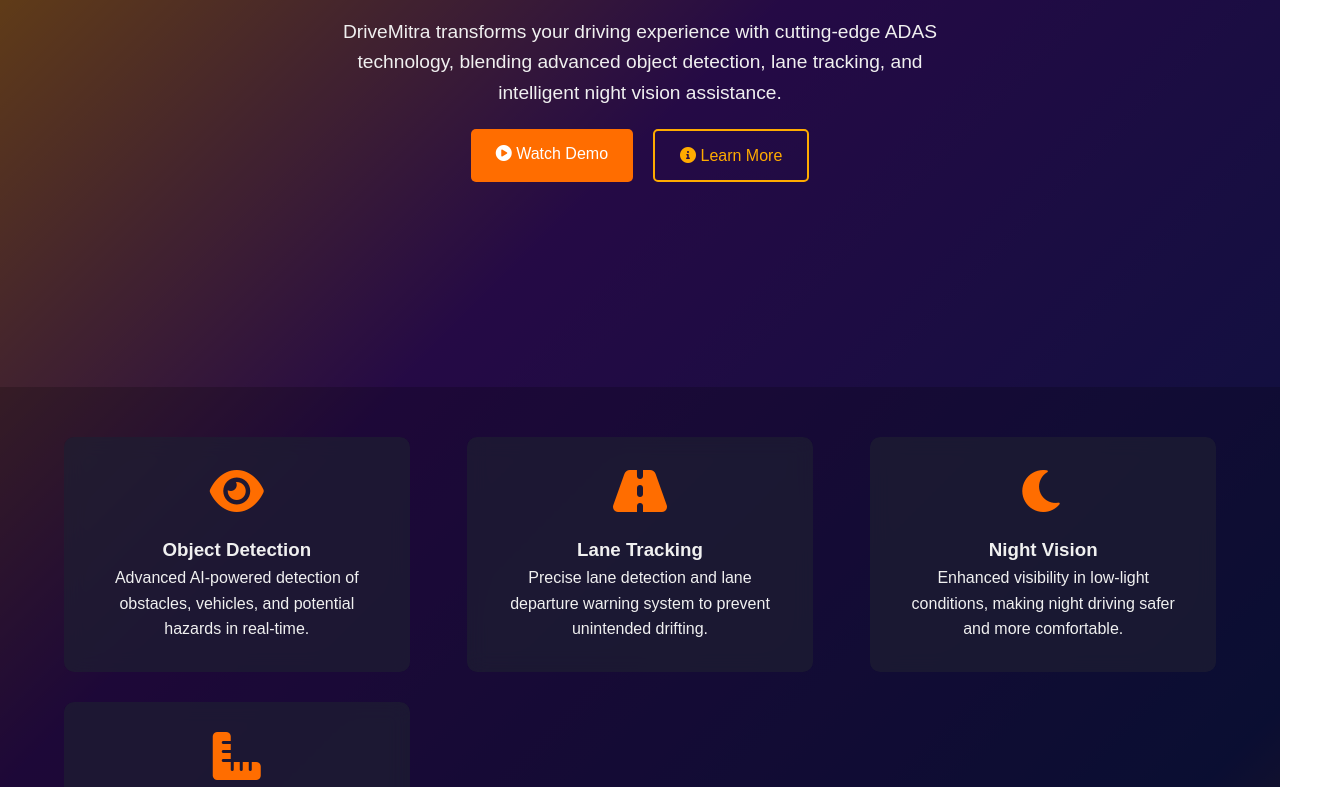
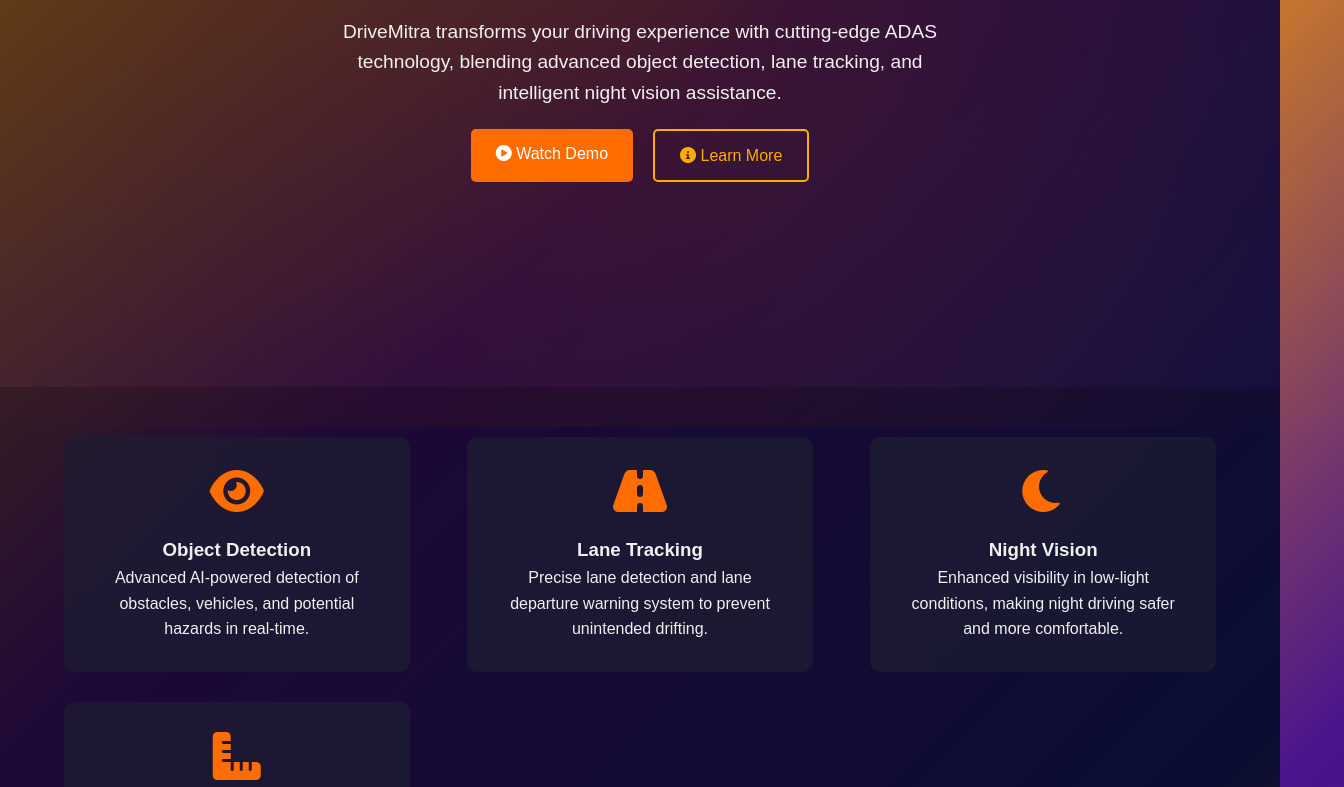
Before and after one commit to DriveMitra/DriveMitra, a plain HTML site: page index.html in a window 1280 px wide. Shown: the part 413-1200 px from the top of the page, 1344 px wide, since content can reach past the window. Drawn offline with Linux system fonts and the light colour scheme.

Commit message:
Update index.html

```diff
--- a/index.html
+++ b/index.html
@@ -22,6 +22,7 @@
             line-height: 1.6;
             overflow-x: hidden;
             transition: background 0.3s ease;
+            cursor: pointer;
         }
 
         :root {
@@ -270,14 +271,31 @@
             text-align: center;
             color: var(--white);
         }
+
+        /* Mouse-following Background */
+        .mouse-follow-bg {
+            position: absolute;
+            top: 0;
+            left: 0;
+            width: 100%;
+            height: 100%;
+            pointer-events: none;
+            z-index: -1;
+            background: radial-gradient(circle, rgba(255, 105, 0, 0.3), transparent);
+            transition: background 0.1s ease;
+            transform: scale(1.1);
+        }
     </style>
 </head>
 
 <body>
 
+    <!-- Mouse-following Background -->
+    <div class="mouse-follow-bg"></div>
+
     <header>
         <div class="logo">
-            <img src="StillLogo.png" alt="Visionyx Logo">
+            <img src="logo.png" alt="Visionyx Logo">
             DriveMitra
         </div>
         <ul class="nav-links">
@@ -358,6 +376,17 @@
         <p>Pioneering Safe Mobility</p>
     </footer>
 
+    <script>
+        // Mouse-following background effect
+        const mouseFollowBg = document.querySelector('.mouse-follow-bg');
+
+        document.addEventListener('mousemove', (e) => {
+            const mouseX = e.clientX;
+            const mouseY = e.clientY;
+
+            mouseFollowBg.style.background = `radial-gradient(circle at ${mouseX}px ${mouseY}px, rgba(255, 105, 0, 0.3), transparent)`;
+        });
+    </script>
 </body>
 
 </html>
```
